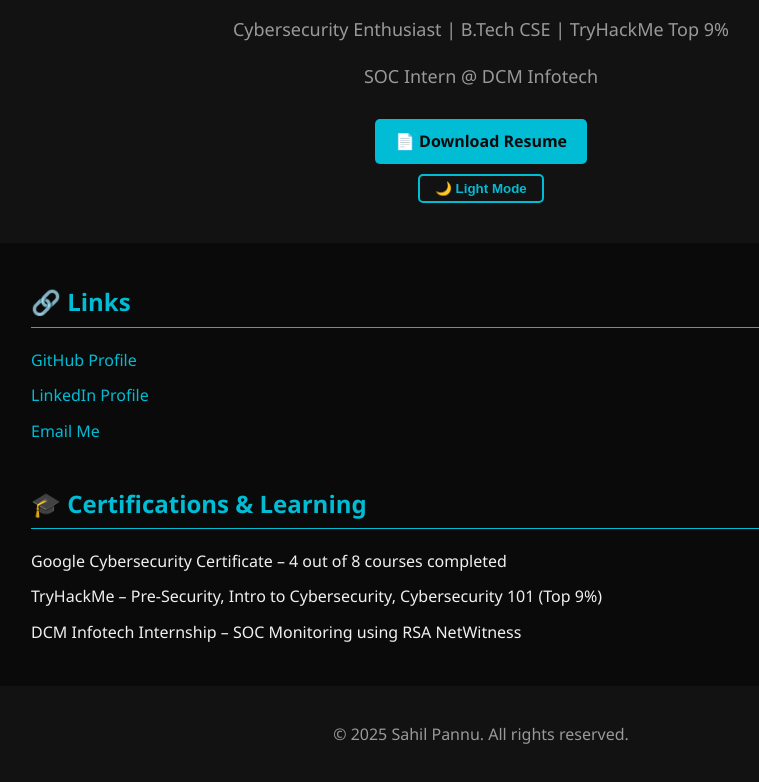
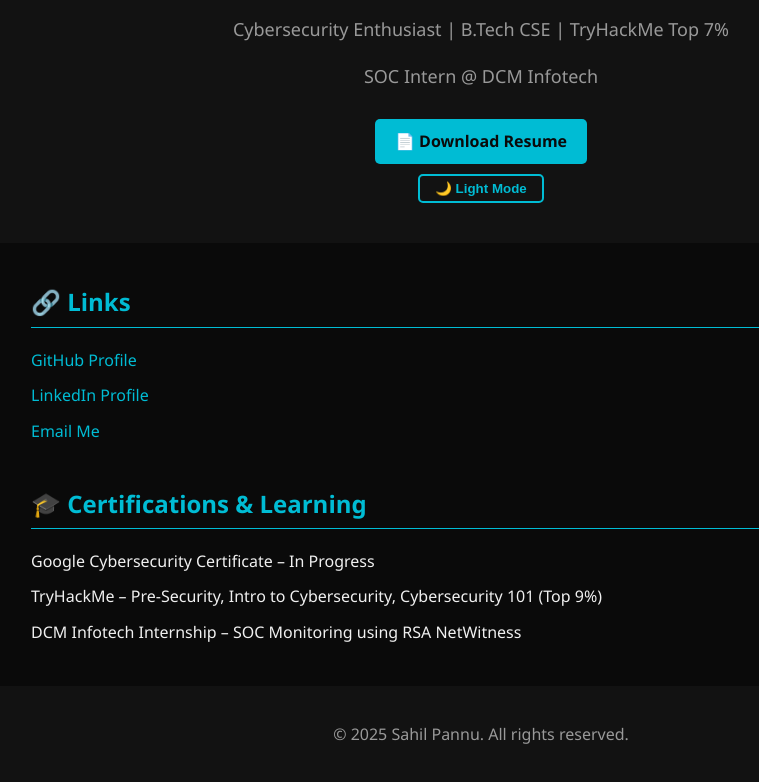
Before and after one commit to itssahilpannu/itssahilpannu.github.io, a plain HTML site: page index.html in a window 1280 px wide. Shown: the part 278-1060 px from the top of the page, without its empty margins (159-918 px from the left). Drawn offline with Linux system fonts and the light colour scheme.

Commit message:
Update index.html

```diff
--- a/index.html
+++ b/index.html
@@ -118,7 +118,7 @@
   <header>
     <img src="profile.jpg" alt="Profile Photo" class="profile-pic">
     <h1>Sahil Pannu</h1>
-    <p>Cybersecurity Enthusiast | B.Tech CSE | TryHackMe Top 9%</p>
+    <p>Cybersecurity Enthusiast | B.Tech CSE | TryHackMe Top 7%</p>
     <p>SOC Intern @ DCM Infotech</p>
     <a class="button" href="resume.pdf" target="_blank">📄 Download Resume</a>
     <div class="toggle-container">
@@ -138,7 +138,7 @@
   <section>
     <h2>🎓 Certifications & Learning</h2>
     <ul>
-      <li>Google Cybersecurity Certificate – 4 out of 8 courses completed</li>
+      <li>Google Cybersecurity Certificate – In Progress</li>
       <li>TryHackMe – Pre-Security, Intro to Cybersecurity, Cybersecurity 101 (Top 9%)</li>
       <li>DCM Infotech Internship – SOC Monitoring using RSA NetWitness</li>
     </ul>
```
